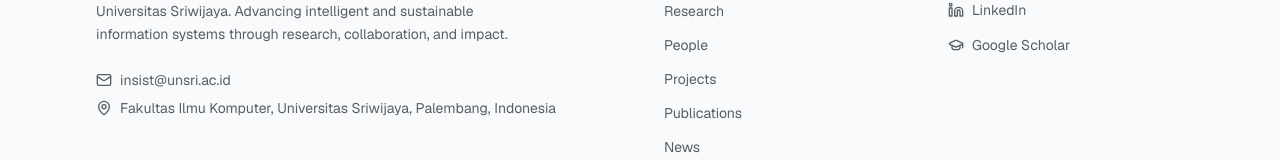
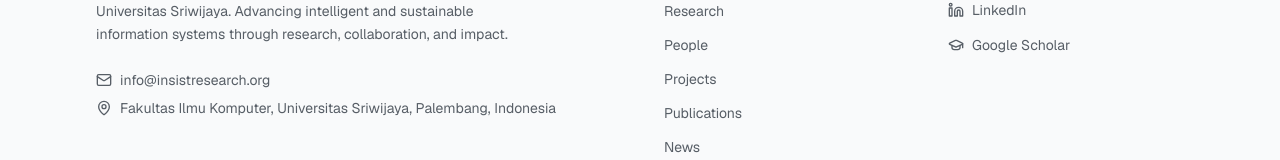
Before and after one commit to rahmatheroza/insist, a Next.js app: page /join in a window 1280 px wide. Shown: the part 1204-1364 px from the top of the page. Built offline with nearby package versions, Linux system fonts and the light colour scheme.

Commit message:
Update website content

```diff
--- a/src/content/site.ts
+++ b/src/content/site.ts
@@ -18,7 +18,7 @@
   description:
     "INSIST is a research community at Universitas Sriwijaya advancing intelligent and sustainable information systems through rigorous scholarship, interdisciplinary collaboration, and real-world impact.",
   university: "Universitas Sriwijaya",
-  email: "insist@unsri.ac.id",
+  email: "info@insistresearch.org",
   address: "Fakultas Ilmu Komputer, Universitas Sriwijaya, Palembang, Indonesia",
   social: {
     github: "https://github.com/insist-unsri",
```
